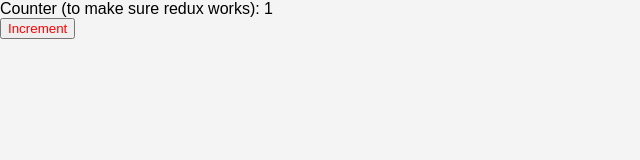
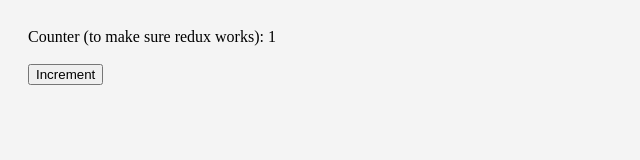
Before and after one commit to saisun229/okCupidTakeHome, a React app: page / in a window 1280 px wide. Shown: the whole page, without its empty margins (0-640 px from the left). Built offline with nearby package versions, Linux system fonts and the light colour scheme.

Commit message:
tabs to spaces, remove unused prop, remove some html and css

```diff
--- a/src/components/App.js
+++ b/src/components/App.js
@@ -1,5 +1,4 @@
 import React from "react";
-import PropTypes from "prop-types";
 import { connect } from "react-redux";
 import { increment } from "../madlibs";
 
@@ -8,13 +7,12 @@ require("./App.scss");
 const App = ({ counter, increment }) => {
   return (
     <div className="match-area">
-			<p>Counter (to make sure redux works): {counter}</p>
-
-			<p>
+      Counter (to make sure redux works): {counter}
+      <br />
+      <br />
       <button onClick={increment}>
         Increment
       </button>
-			</p>
     </div>
   )
 }
--- a/src/components/App.scss
+++ b/src/components/App.scss
@@ -1,21 +1,4 @@
 body {
-	background: #f4f4f4;
-	padding: 0;
-	margin: 0;
-	font-family: sans-serif;
+  background: #f4f4f4;
+  padding: 20px;
 }
-
-p {
-	margin: 0;
-	padding: 0;
-}
-
-a {
-	&:hover {
-		cursor: pointer;
-	}
-}
-
-button {
-  color: red;
-}
--- a/src/index.js
+++ b/src/index.js
@@ -7,8 +7,8 @@ import { reducer } from "./madlibs";
 import App from "./components/App";
 
 const store = createStore(
-	reducer,
-	window.__REDUX_DEVTOOLS_EXTENSION__ && window.__REDUX_DEVTOOLS_EXTENSION__()
+  reducer,
+  window.__REDUX_DEVTOOLS_EXTENSION__ && window.__REDUX_DEVTOOLS_EXTENSION__()
 );
 
 ReactDOM.render(
```
Also changed, not shown: 1 other file. Lines whose indentation alone changed are shown as unchanged.
